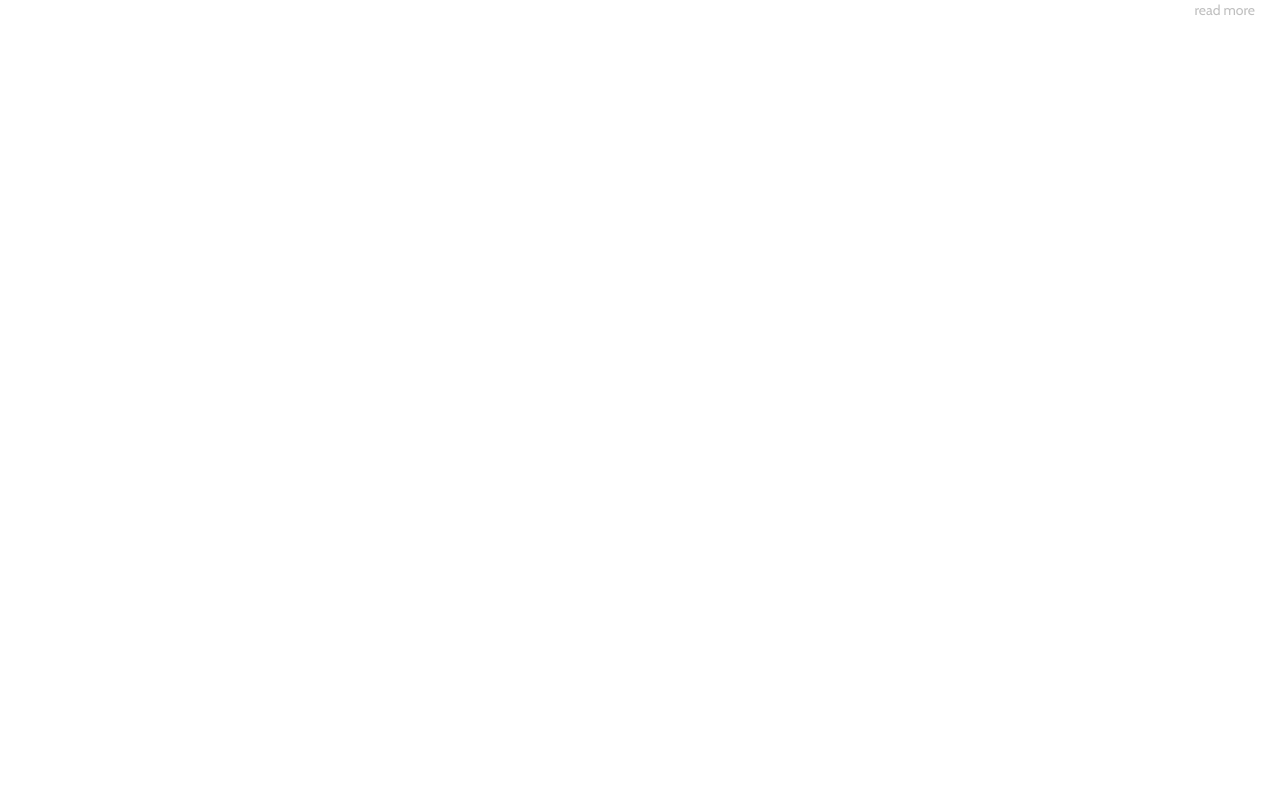
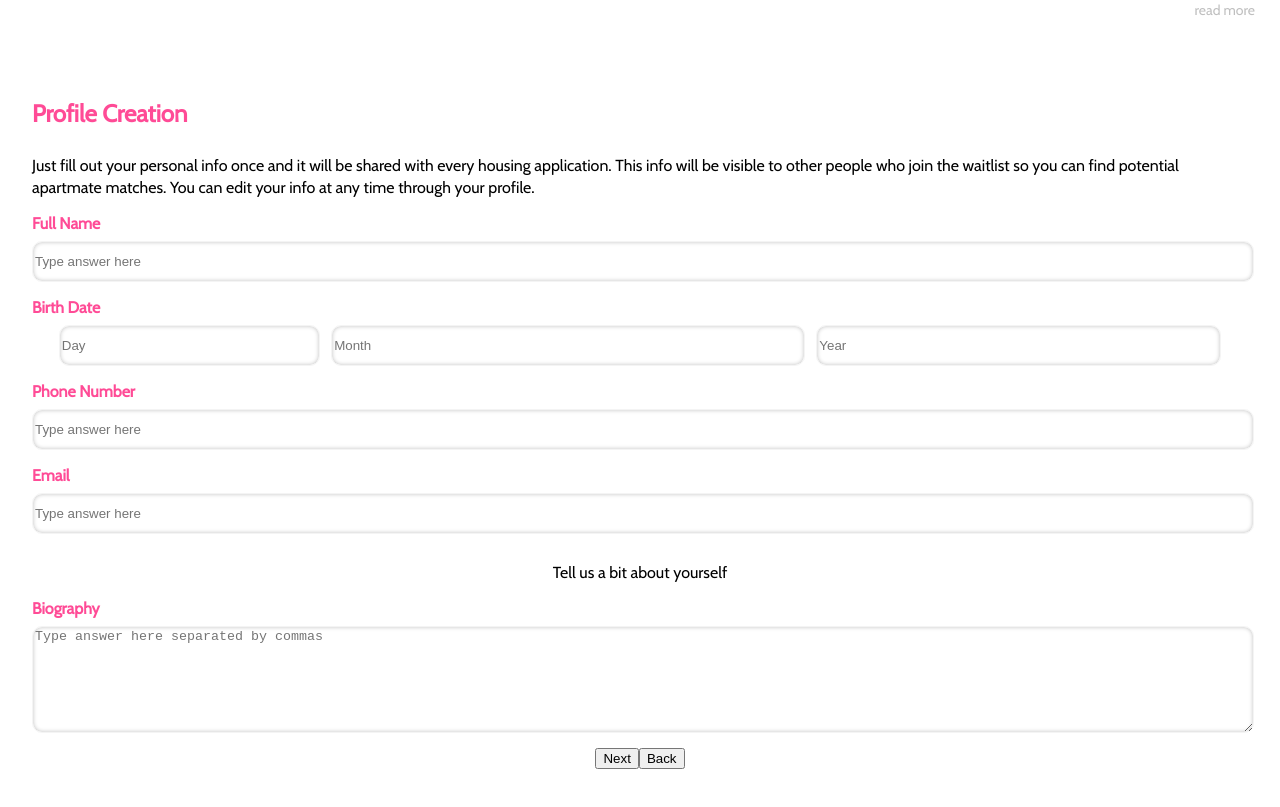
Before and after one commit to apartments-app/front-end, a React (Create React App) app: page / in a window 1280 px wide. Shown: the part 1414-2221 px from the top of the page. Before the commit the page ends 1461 px from the top, so only its background shows below. Built offline with nearby package versions, Linux system fonts and the light colour scheme; a web font is replaced by a local one.

Commit message:
Created form component for Profile Creation page.

```diff
--- a/src/App.js
+++ b/src/App.js
@@ -3,12 +3,14 @@ import './App.css';
 
 import Landing from './components/Landing';
 import TenantHome from './components/TenantHome';
+import ProfileCreation from './components/ProfileCreation';
 
 function App() {
   return (
     <div className="App">
       <Landing/>
       <TenantHome/>
+      <ProfileCreation />
     </div>
   );
 }
--- /dev/null
+++ b/src/components/ProfileCreation.js
@@ -0,0 +1,139 @@
+import { useState } from "react";
+
+import styled from "styled-components";
+import Container from "./ProfileStyles/Container";
+import HeaderText from "./ProfileStyles/HeaderText";
+import InfoText from "./ProfileStyles/InfoText";
+import ProfileLabel from "./ProfileStyles/ProfileLabel";
+import InputStyle from "./ProfileStyles/InputStyle";
+
+const ProfileCreation = () => {
+  const [inputs, setInputs] = useState({});
+  const [textarea, setTextArea] = useState("");
+
+  const BirthdayLabel = styled.label`
+    display: block;
+    text-align: left;
+    font-family: "Cabin", sans-serif;
+    font-style: normal;
+    font-weight: 700;
+    font-size: 16px;
+    line-height: 24px;
+    color: #ff4b96;
+    padding: 0 0 0px 0;
+ `;
+
+  const InputDate = styled.input`
+    width: 21%;
+    height: 37px;
+    background: #FFFFFF;
+    box-shadow: inset 0px 0px 4px rgba(0, 0, 0, 0.25);
+    border-radius: 10px;
+    border: 1px solid #F4F4F4;
+    margin-top: 5px;
+    margin-bottom: 14px;
+    margin-right: 11px;
+  `;
+
+  const InputMonth = styled.input`
+    width: 38.5%;
+    height: 37px;
+    background: #FFFFFF;
+    box-shadow: inset 0px 0px 4px rgba(0, 0, 0, 0.25);
+    border-radius: 10px;
+    border: 1px solid #F4F4F4;
+    margin-top: 5px;
+    margin-bottom: 14px;
+    margin-right: 11px;
+  `;
+
+  const InputYear = styled.input`
+    width: 32.8%;
+    height: 37px;
+    background: #FFFFFF;
+    box-shadow: inset 0px 0px 4px rgba(0, 0, 0, 0.25);
+    border-radius: 10px;
+    border: 1px solid #F4F4F4;
+    margin-top: 5px;
+    margin-bottom: 14px;
+  `;
+
+  const InputBio = styled.textarea`
+    display: block;
+    width: 100%;
+    height: 101px;
+    background: #FFFFFF;
+    box-shadow: inset 0px 0px 4px rgba(0, 0, 0, 0.25);
+    border-radius: 10px;
+    border: 1px solid #F4F4F4;
+    margin-top: 5px;
+    margin-bottom: 14px;
+  `
+
+  return (
+    <Container>
+      <HeaderText>Profile Creation</HeaderText>
+      <InfoText>
+      Just fill out your personal info once and it will be shared with every housing application. This info will be visible to other people who join the waitlist so you can find potential apartmate matches. You can edit your info at any time through your profile.
+      </InfoText>
+      <form>
+        <ProfileLabel>
+          Full Name
+          <InputStyle
+            type="text"
+            name="fullname"
+            placeholder="Type answer here"
+          />
+        </ProfileLabel>
+        <BirthdayLabel>
+          Birth Date
+        </BirthdayLabel>
+          <InputDate
+            type="number"
+            name="date"
+            placeholder="Day"
+          />
+          <InputMonth
+            type="text"
+            name="month"
+            placeholder="Month"
+          />
+          <InputYear
+            type="number"
+            name="Year"
+            placeholder="Year"
+          />
+        <ProfileLabel>
+          Phone Number
+          <InputStyle
+            type="number"
+            name="phoneNumnber"
+            placeholder="Type answer here"
+          />
+        </ProfileLabel>
+        <ProfileLabel>
+          Email
+          <InputStyle
+            type="email"
+            name="email"
+            placeholder="Type answer here"
+          />
+        </ProfileLabel>
+        <InfoText>
+          Tell us a bit about yourself
+        </InfoText>
+        <ProfileLabel>
+          Biography
+          <InputBio
+            value={textarea}
+            placeholder="Type answer here separated by commas"
+          />
+        </ProfileLabel>
+        <button>Next</button>
+        <button>Back</button>
+      </form>
+    </Container>
+  );
+};
+
+export default ProfileCreation;
```
Also changed, not shown: 1 other file (tests, documents, lock files or other folders).
